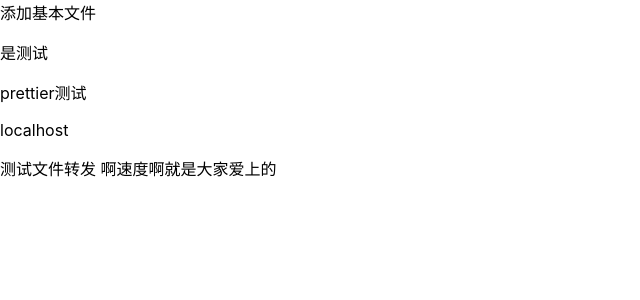
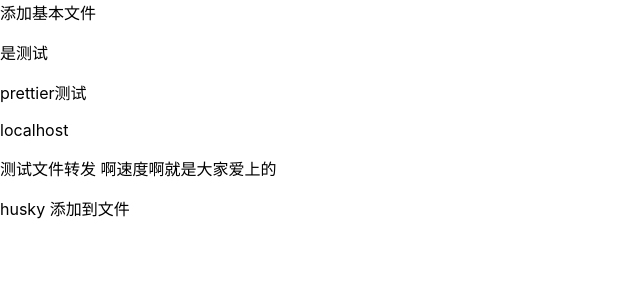
Before and after one commit to shuokas/onlineword, a React (Create React App) app: page / in a window 1280 px wide. Shown: the top 300 px of the page, without its empty margins (0-640 px from the left). Built offline with nearby package versions, Linux system fonts and the light colour scheme.

Commit message:
husky调试

```diff
--- a/src/App.tsx
+++ b/src/App.tsx
@@ -6,6 +6,7 @@ function App() {
       <p>prettier测试</p>
       <p>{window.location.host}</p>
       <div> 测试文件转发 啊速度啊就是大家爱上的</div>
+      <p>husky 添加到文件</p>
     </div>
   );
 }
```
